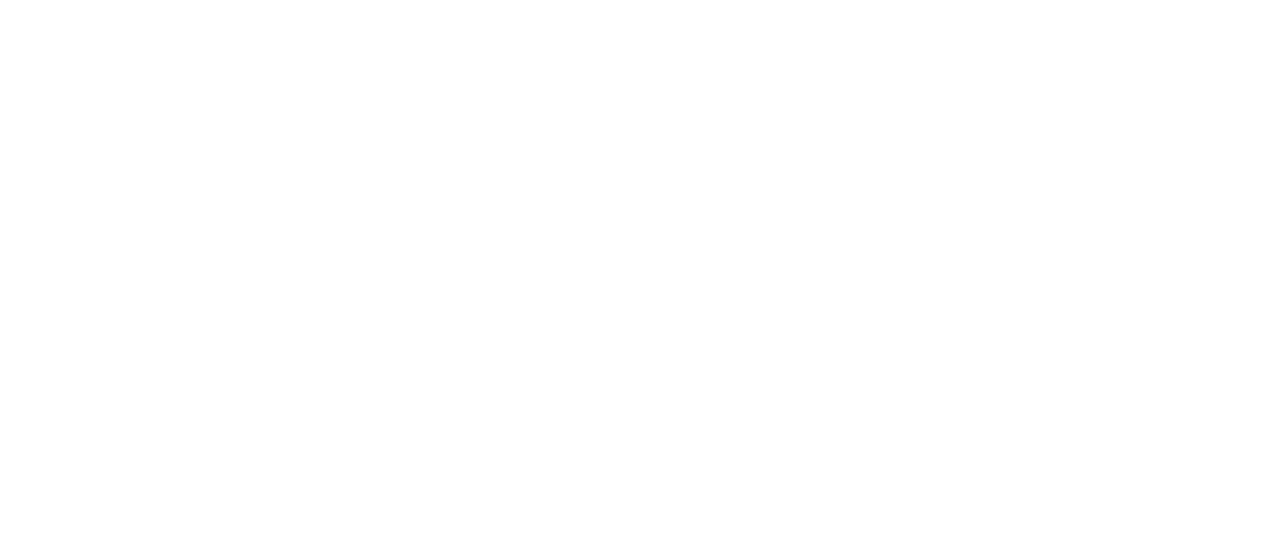
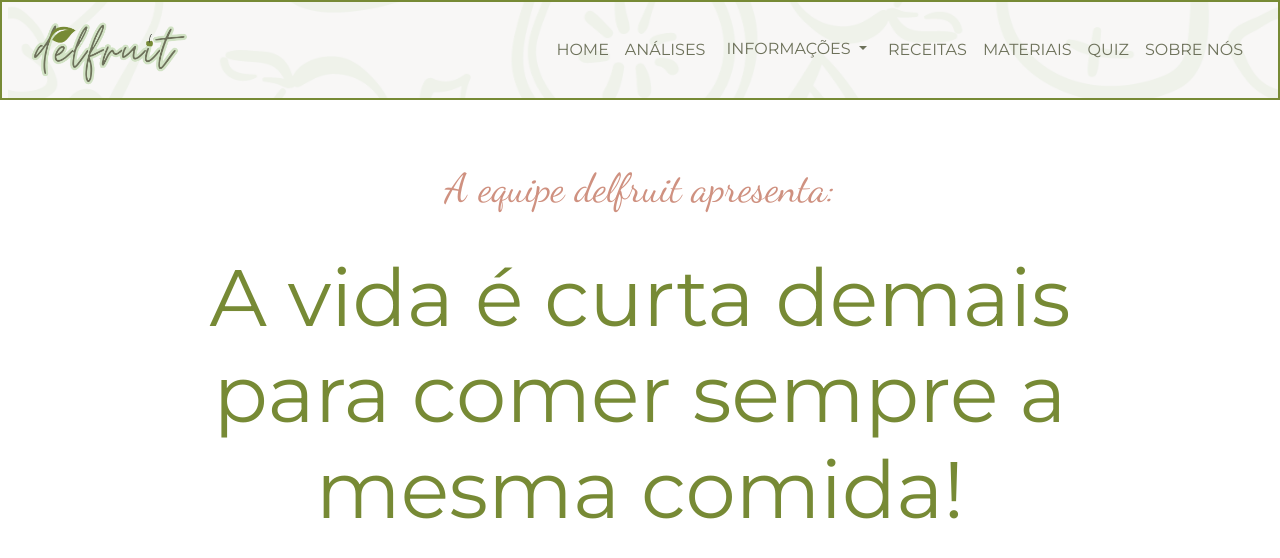
Before and after one commit to GigicaNves/Delfruit, a plain HTML site: page home.html in a window 1280 px wide. Drawn offline with nearby package versions, Linux system fonts and the light colour scheme.

Commit message:
V1.0.2
Criando Navbar

```diff
--- a/home.html
+++ b/home.html
@@ -7,16 +7,57 @@
     <title>Home</title>
     <link rel="stylesheet" href="styleHome.css">
     <link href="https://cdn.jsdelivr.net/npm/bootstrap@5.0.2/dist/css/bootstrap.min.css" rel="stylesheet" integrity="sha384-EVSTQN3/azprG1Anm3QDgpJLIm9Nao0Yz1ztcQTwFspd3yD65VohhpuuCOmLASjC" crossorigin="anonymous">
-     <link rel="preconnect" href="https://fonts.googleapis.com">
+    <link rel="preconnect" href="https://fonts.googleapis.com">
     <link rel="preconnect" href="https://fonts.googleapis.com">
     <link rel="preconnect" href="https://fonts.googleapis.com">
     <link rel="preconnect" href="https://fonts.gstatic.com" crossorigin>
     <link href="https://fonts.googleapis.com/css2?family=Montserrat:wght@500&family=Raleway:wght@300&family=Roboto:ital,wght@1,300&display=swap" rel="stylesheet">
+    <link rel="preconnect" href="https://fonts.googleapis.com">
+
+    <link rel="preconnect" href="https://fonts.googleapis.com">
+    <link rel="preconnect" href="https://fonts.gstatic.com" crossorigin>
+    <link href="https://fonts.googleapis.com/css2?family=Montserrat&display=swap" rel="stylesheet">
+
+    <link rel="preconnect" href="https://fonts.gstatic.com" crossorigin>
+    <link href="https://fonts.googleapis.com/css2?family=Dancing+Script&family=Montserrat:wght@500&family=Raleway:wght@300&family=Roboto:ital,wght@1,300&display=swap" rel="stylesheet">
 </head>
 <body>
+
     <header>
+        <nav class="navbar navbar-expand-lg navbar-light">
+            <div class="container-fluid">
+                <img src="./assets/logo.png" alt="" width="160" height="80" class="d-inline-block align-text-top">
+              <button class="navbar-toggler" type="button" data-bs-toggle="collapse" data-bs-target="#navbarNavAltMarkup" aria-controls="navbarNavAltMarkup" aria-expanded="false" aria-label="Toggle navigation">
+                <span class="navbar-toggler-icon"></span>
+              </button>
+              <div class="collapse navbar-collapse" id="navbarNavAltMarkup">
+                <div class="navbar-nav">
+                  <a class="nav-link active" id="txt" href="#">HOME</a>
+                  <a class="nav-link active" id="txt" href="#">ANÁLISES</a>
+                  <div class="dropdown">
+                    <button class="btn dropdown-toggle " type="button" id="dropdownMenuButton1" data-bs-toggle="dropdown" aria-expanded="false">
+                      INFORMAÇÕES
+                    </button>
+                    <ul class="dropdown-menu" aria-labelledby="dropdownMenuButton1">
+                      <li><a class="dropdown-item" href="#">BENEFÍCIOS</a></li>
+                      <li><a class="dropdown-item" href="#">HIGIENIZAÇÃO</a></li>
+                    </ul>
+                  </div>
+                  <a class="nav-link active" id="txt" href="#">RECEITAS</a>
+                  <a class="nav-link active" id="txt" href="#">MATERIAIS</a>
+                  <a class="nav-link active" id="txt" href="#">QUIZ</a>
+                  <a class="nav-link active" id="txt" href="#">SOBRE NÓS</a>
+                </div>
+              </div>
+            </div>
+          </nav>
+    </header>
 
-    </header>
+    <div class="conteudo">
+        <h1 class="title">A equipe delfruit apresenta:</h1>
+        <h2 class="title">A vida é curta demais para comer sempre a mesma comida!</h2>
+    </div>
+
     <script src="https://cdn.jsdelivr.net/npm/@popperjs/core@2.9.2/dist/umd/popper.min.js" integrity="sha384-IQsoLXl5PILFhosVNubq5LC7Qb9DXgDA9i+tQ8Zj3iwWAwPtgFTxbJ8NT4GN1R8p" crossorigin="anonymous"></script>
     <script src="https://cdn.jsdelivr.net/npm/bootstrap@5.0.2/dist/js/bootstrap.min.js" integrity="sha384-cVKIPhGWiC2Al4u+LWgxfKTRIcfu0JTxR+EQDz/bgldoEyl4H0zUF0QKbrJ0EcQF" crossorigin="anonymous"></script>
 </body>
--- a/styleHome.css
+++ b/styleHome.css
@@ -1,12 +1,130 @@
-div.container-fluid {
+body, html {
     width: 100%;
-    display: flex;
-    justify-content: space-between;
-    padding-left: 10px;
-    padding-right: 10px;
+    height: 100%;
     font-family: 'Montserrat', sans-serif;
 }
 
-.navbar-expand-lg .navbar-collapse {
-    justify-content: end;
+body {
+    margin: 0;
+    font-family: var(--bs-font-sans-serif);
+    font-size: 1rem;
+    font-weight: 400;
+    line-height: 1.5;
+    color: #212529;
+    background-color: #FAF8F4;
+    -webkit-text-size-adjust: 100%;
+    -webkit-tap-highlight-color: transparent;
 }
+
+body#body {
+    background-color: #FAF8F4;
+}
+
+/* DESIGN NAVBAR*/
+
+.navbar {
+    background-image: url(./assets/backgroundSimple.png);
+    background-position: center;
+    background-size: cover;
+    background-repeat: no-repeat;
+    border: solid 2px #778A35;
+}
+
+.navbar>.container, .navbar>.container-fluid, .navbar>.container-lg, .navbar>.container-md, .navbar>.container-sm, .navbar>.container-xl, .navbar>.container-xxl {
+    display: flex;
+    flex-wrap: inherit;
+    align-items: center;
+    justify-content: space-between;
+    margin-left: 15px;
+    margin-right: 15px;
+}
+
+a#txt {
+    font-family: 'Montserrat', sans-serif;
+    font-size: medium;
+    color: #6D715A;
+    border-radius: 10%;
+}
+
+a#txt:hover {
+    transform: scale(1.04);
+    transition: 150ms linear;
+    text-decoration: underline;
+    color: #CF9180;
+}
+
+button.dropdown-toggle {
+    white-space: nowrap;
+    font-family: 'Montserrat', sans-serif;
+    font-size: medium;
+    color: #6D715A;
+}
+
+a.dropdown-item {
+    font-family: 'Montserrat', sans-serif;
+    font-size: medium;
+    color: #6D715A;
+}
+
+a.dropdown-item:hover {
+    transform: scale(1.04);
+    transition: 150ms linear;
+    text-decoration: underline;
+    color: #CF9180;
+}
+
+.btn {
+    display: inline-block;
+    font-weight: 400;
+    line-height: 1.5;
+    color: #6D715A;
+    text-align: center;
+    text-decoration: none;
+    vertical-align: middle;
+    cursor: pointer;
+    -webkit-user-select: none;
+    -moz-user-select: none;
+    user-select: none;
+    font-family: 'Montserrat', sans-serif;
+    font-size: large;
+    background-color: transparent;
+    border: 1px solid transparent;
+    padding: 0.375rem 0.75rem;
+    font-size: 1rem;
+    border-radius: 0.25rem;
+    transition: color .15s ease-in-out,background-color .15s ease-in-out,border-color .15s ease-in-out,box-shadow .15s ease-in-out;
+}
+
+/*CORPO*/
+
+div.conteudo {
+    display: flex;
+    flex-direction: column;
+    row-gap: 30px;
+    margin: 5%;
+    margin-left: 15%;
+    margin-right: 15%;
+}
+
+h1.title {
+    font-family: 'Dancing Script', cursive;
+    text-align: center;
+    font-size: 40px;
+    color: #CF9180;
+}
+
+h2.title {
+    font-weight: 300;
+    font-family: 'Montserrat', sans-serif;
+    text-align: center;
+    font-size: 80px;
+    color: #778A35;
+}
+
+@media (min-width: 992px) {
+    .navbar-expand-lg .navbar-collapse {
+        display: flex!important;
+        flex-basis: auto;
+        justify-content: end;
+    }
+    }
```
Also changed, not shown: assets/backgroundSimple.png (added).
